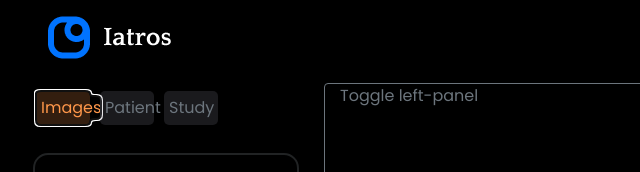
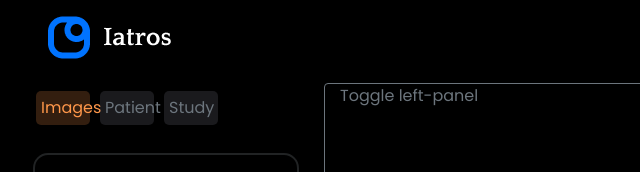
Before and after one commit to venkatesh-soulpage/ohif-ui, a plain HTML site: page index.html in a window 1280 px wide. Both pictures are taken after a click on the tab "Images". Shown: the top 172 px of the page, 0-640 px from the left. Drawn offline with nearby package versions, Linux system fonts and the light colour scheme.

Commit message:
updated css

```diff
--- a/style.css
+++ b/style.css
@@ -4,6 +4,9 @@ body {
   padding: 0;
   font-family: "Poppins";
   background-color: #000000;
+}
+button:focus {
+  outline: none;
 }
 .nav-link,
 .nav-link:hover {
```
